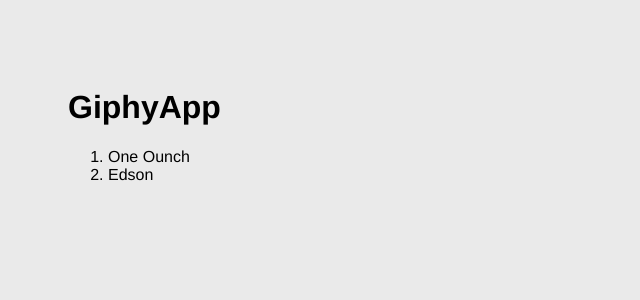
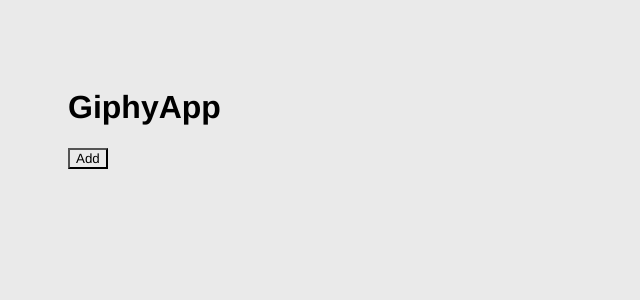
Before and after one commit to EdsonJSF/react-giphy-app, a React (Vite) app: page / in a window 1280 px wide. Shown: the top 300 px of the page, without its empty margins (0-640 px from the left). Built offline with nearby package versions, Linux system fonts and the light colour scheme.

Commit message:
Feat: handleAddCategory

```diff
--- a/src/GiphyApp.jsx
+++ b/src/GiphyApp.jsx
@@ -1,9 +1,11 @@
 import { useState } from "react";
 
 export const GiphyApp = () => {
-  const [categories, setCategories] = useState(["One Ounch", "Edson"]);
+  const [categories, setCategories] = useState([]);
 
-  console.log(categories);
+  const handleAddCategory = () => {
+    setCategories([...categories, "new"]);
+  };
 
   return (
     <>
@@ -11,9 +13,10 @@
       <h1>GiphyApp</h1>
 
       {/* input */}
+      <button onClick={handleAddCategory}>Add</button>
 
       {/* Gifs list */}
-        {/* Gif item */}
+      {/* Gif item */}
 
       {/* Categories list */}
       <ol>
```
